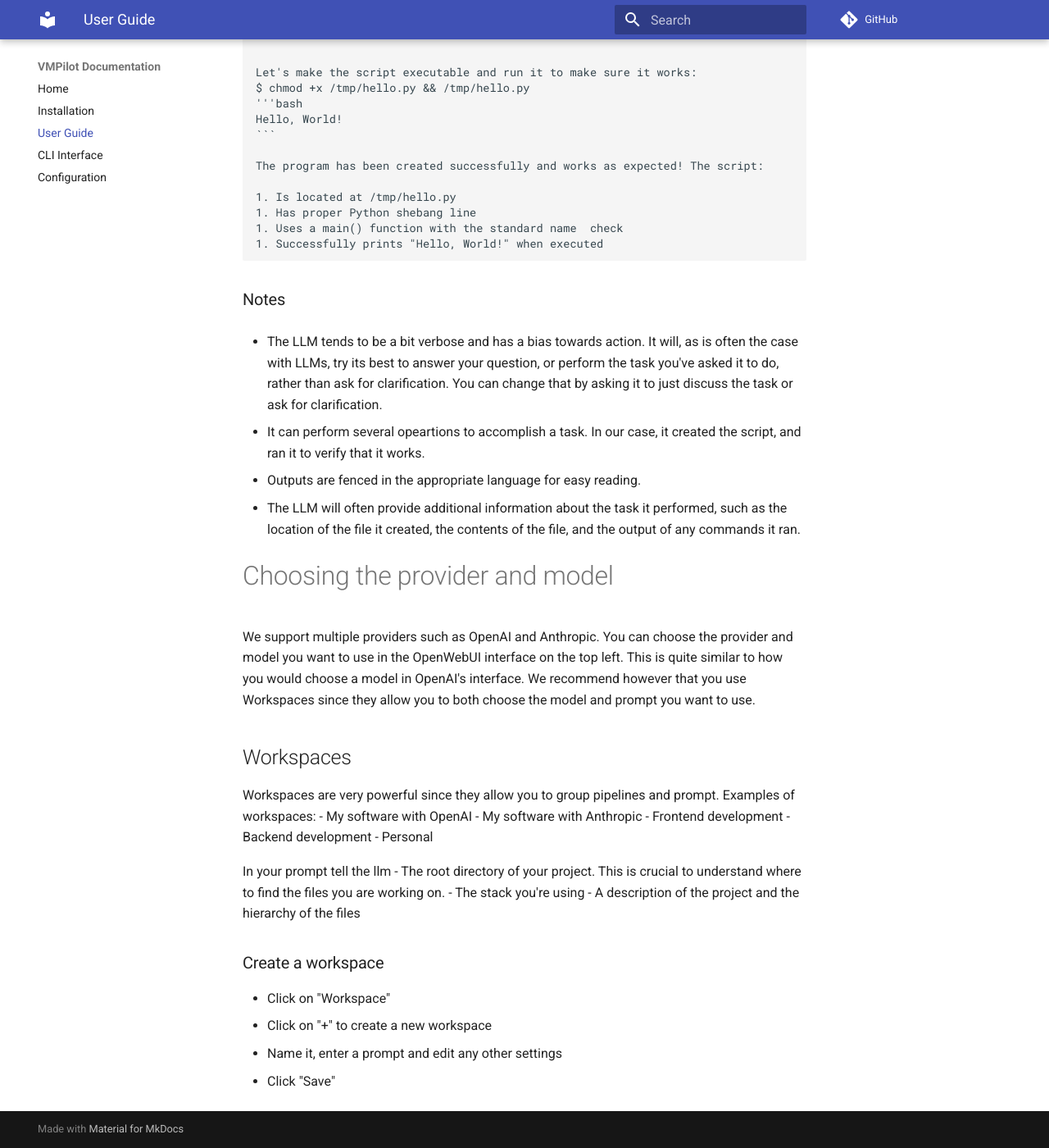
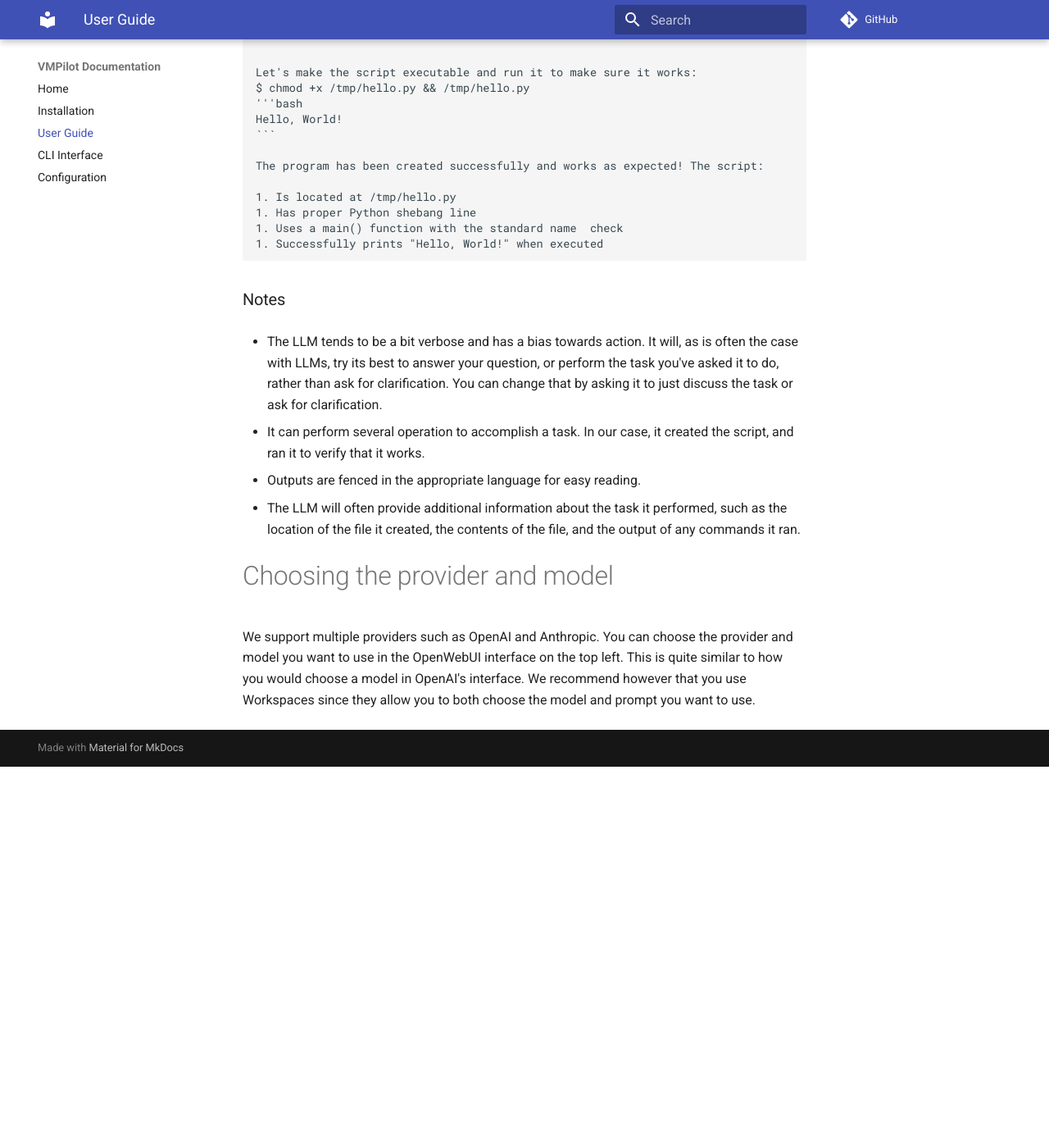
Before and after one commit to drorm/vmpilot, an MkDocs documentation site: the page built from docs/source/user-guide.md, in a window 1280 px wide and 1400 px high, scrolled down 1086 px. Shown: the whole window at 82% size. Built offline with MkDocs 1.6.1 and Material for MkDocs 9.7.7, drawn with Linux system fonts in a browser that asks for light colours; comment, search, counter and statistics services are not loaded; after the commit the page ends 2021 px from its top, so only the background shows below that.

Commit message:
Update documentation: configuration and user-guide refinements
- Addressed typos and improved clarity in user-guide.md.
- Fixed formatting issue in configuration.md.
- Removed outdated sections in user-guide.md for better relevance.
- Added new sections: plugins.md and tips.md for enhanced guidance.

```diff
--- a/docs/source/user-guide.md
+++ b/docs/source/user-guide.md
@@ -52,7 +52,7 @@ The program has been created successfully and works as expected! The script:
 ### Notes
 - The LLM tends to be a bit verbose and has a bias towards action. It will, as is often the case with LLMs, try its best to answer your question, or perform the task you've asked it to do, rather than ask for clarification. You can change that by asking it to just discuss the task or ask for clarification.
 
-- It can perform several opeartions to accomplish a task. In our case, it created the script, and ran it to verify that it works.
+- It can perform several operation to accomplish a task. In our case, it created the script, and ran it to verify that it works.
 
 - Outputs are fenced in the appropriate language for easy reading.
 
@@ -61,23 +61,3 @@ The program has been created successfully and works as expected! The script:
 # Choosing the provider and model
 
 We support multiple providers such as OpenAI and Anthropic. You can choose the provider and model you want to use in the OpenWebUI interface on the top left. This is quite similar to how you would choose a model in OpenAI's interface. We recommend however that you use Workspaces since they allow you to both choose the model and prompt you want to use.
-
-## Workspaces
-
-Workspaces are very powerful since they allow you to group pipelines and prompt. Examples of workspaces:
-- My software with OpenAI
-- My software with Anthropic
-- Frontend development
-- Backend development
-- Personal
-
-In your prompt tell the llm
-- The root directory of your project. This is crucial to understand where to find the files you are working on.
-- The stack you're using
-- A description of the project and the hierarchy of the files
-
-### Create a workspace
-- Click on "Workspace"
-- Click on "+" to create a new workspace
-- Name it, enter a prompt and edit any other settings
-- Click "Save"
```
Also changed, not shown: docs/source/plugins.md (added, +33 -0 lines), docs/source/tips.md (added, +41 -0 lines), docs/source/configuration.md (line endings or trailing spaces).
